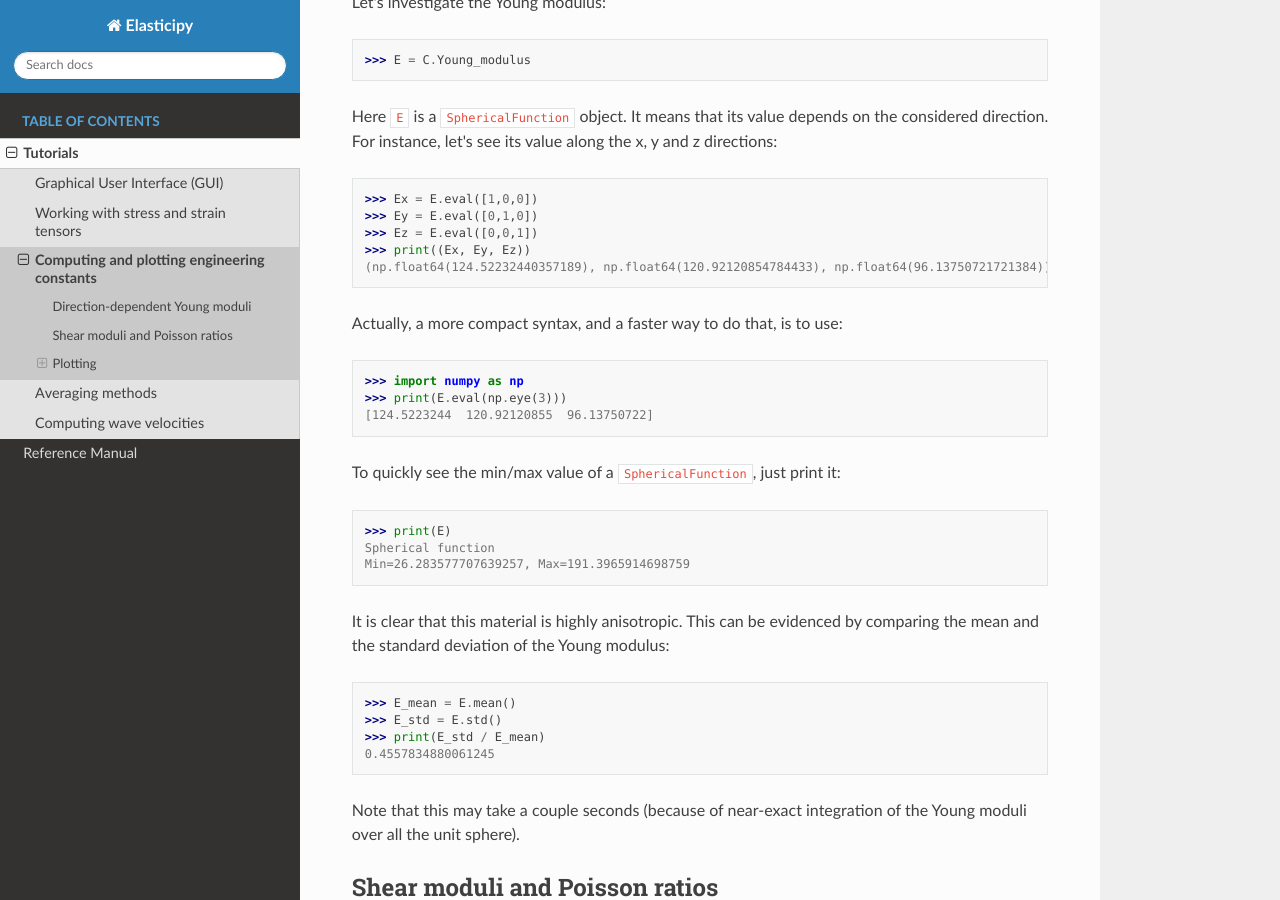
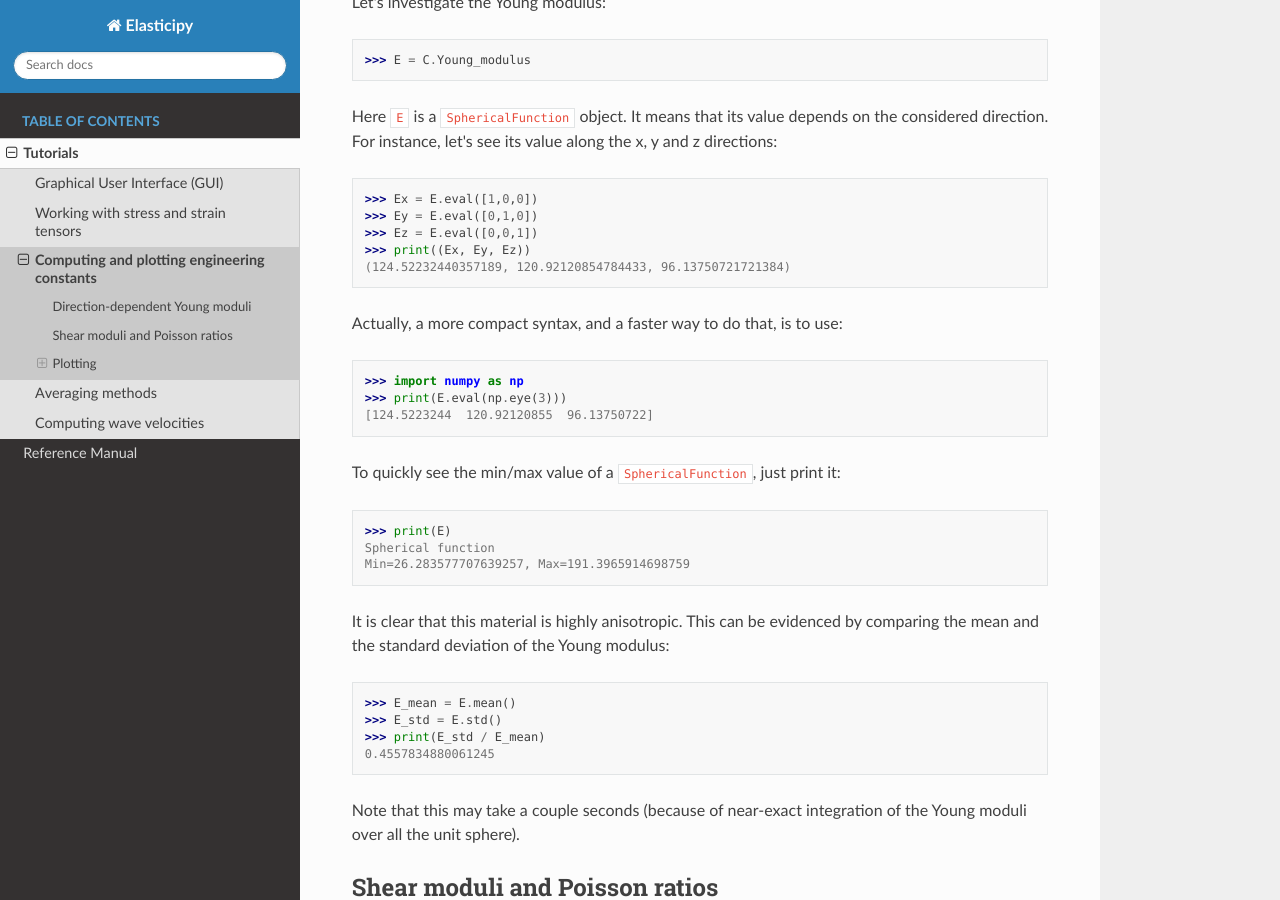
Before and after one commit to DorianDepriester/Elasticipy, a Sphinx documentation site: the page built from docs/source/Tutorial_StiffnessTensor.rst, in a window 1280 px wide and 900 px high, scrolled down 496 px. Built offline with Sphinx 7.4.7 and the Read the Docs theme 3.1.0, drawn with Linux system fonts in a browser that asks for light colours.

Commit message:
Fix wrong output formating in doctest

```diff
--- a/docs/source/Tutorial_StiffnessTensor.rst
+++ b/docs/source/Tutorial_StiffnessTensor.rst
@@ -30,7 +30,7 @@ let's see its value along the x, y and z directions:
     >>> Ey = E.eval([0,1,0])
     >>> Ez = E.eval([0,0,1])
     >>> print((Ex, Ey, Ez))
-    (np.float64(124.52232440357189), np.float64(120.92120854784433), np.float64(96.13750721721384))
+    (124.52232440357189, 120.92120854784433, 96.13750721721384)
 
 Actually, a more compact syntax, and a faster way to do that, is to use:
 
```
